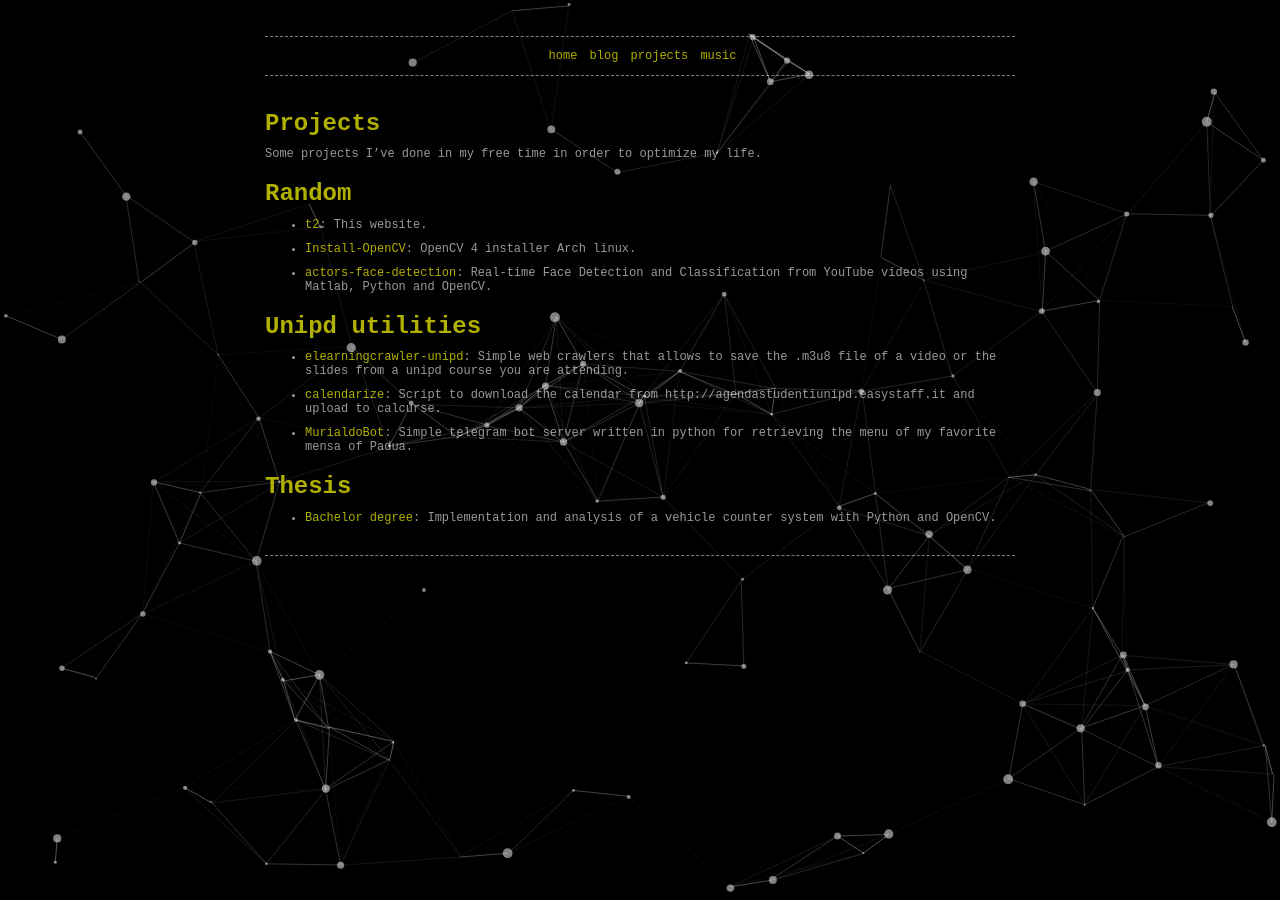
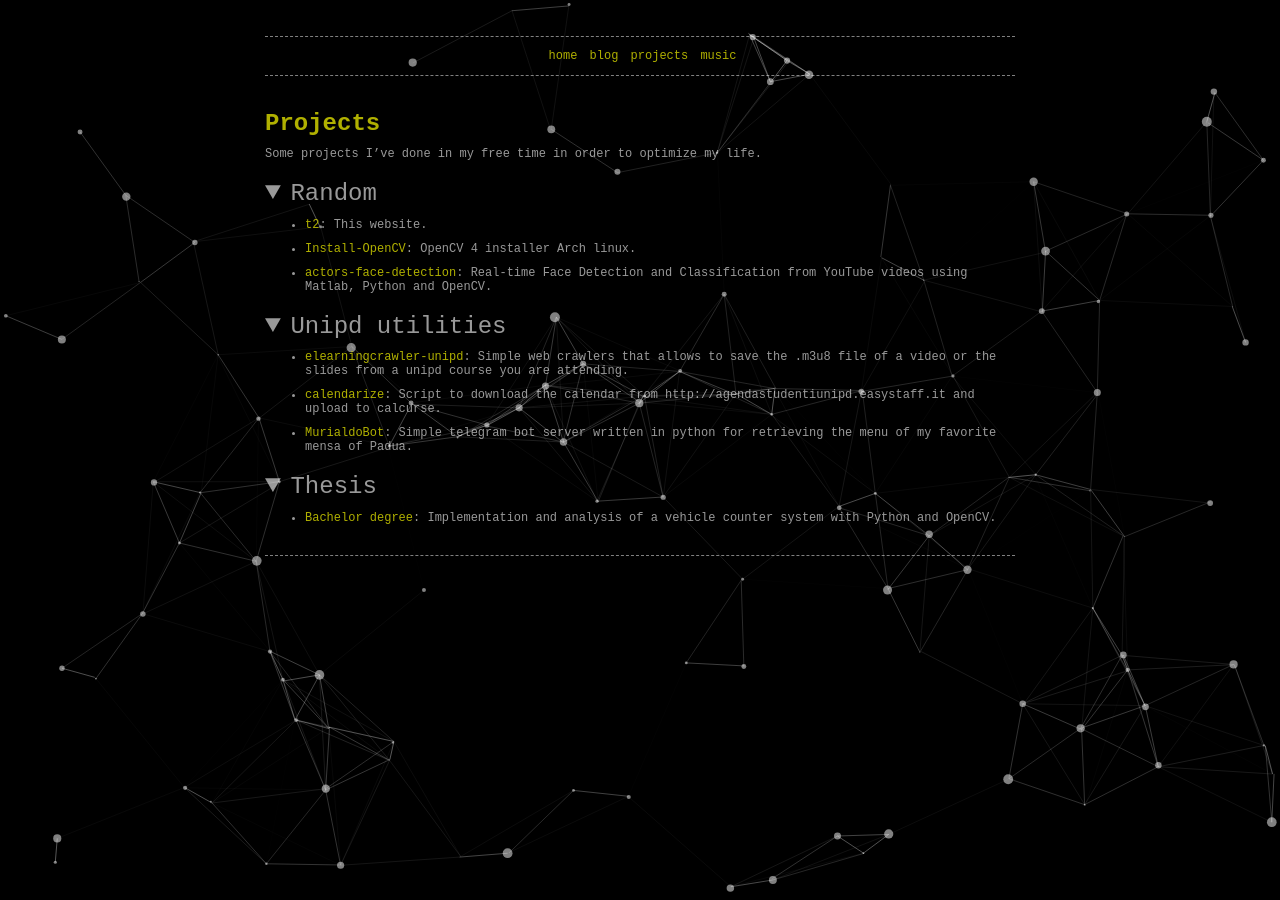
Before and after one commit to donaldssh/donaldssh.github.io, a Jekyll site: the page built from projects.md, in a window 1280 px wide. Built offline with Jekyll 4.4.1, drawn with Linux system fonts in a browser that asks for light colours; our own code applies the rules of GitHub Pages for plain Markdown files.

Commit message:
Collapsible projects

```diff
--- a/projects.md
+++ b/projects.md
@@ -6,7 +6,7 @@ permalink: /projects/
 
 Some projects I've done in my free time in order to optimize my life.
 
-# Random
+<!--# Random
 * [t2](https://github.com/donaldssh/t2){:target="_blank"}: This website.
 
 * [Install-OpenCV](https://github.com/donaldssh/Install-OpenCV){:target="_blank"}: OpenCV 4 installer Arch linux.
@@ -24,4 +24,32 @@ Some projects I've done in my free time in order to optimize my life.
 
 # Thesis
 
+* [Bachelor degree](https://amslaurea.unibo.it/18966/){:target="_blank"}: Implementation and analysis of a vehicle counter system with Python and OpenCV.-->
+
+
+{::options parse_block_html="true" /}
+<details open>
+<summary markdown="span" style="cursor: pointer;display: list-item" class="h3">Random</summary>
+* [t2](https://github.com/donaldssh/t2){:target="_blank"}: This website.
+
+* [Install-OpenCV](https://github.com/donaldssh/Install-OpenCV){:target="_blank"}: OpenCV 4 installer Arch linux.
+
+* [actors-face-detection](https://github.com/donaldssh/actors-face-detection){:target="_blank"}: Real-time Face Detection and Classification from YouTube videos using Matlab, Python and OpenCV.
+</details>
+
+
+<details open>
+<summary markdown="span" style="cursor: pointer;display: list-item" class="h3">Unipd utilities</summary>
+* [elearningcrawler-unipd](https://github.com/donaldssh/elearningcrawler-unipd){:target="_blank"}: Simple web crawlers that allows to save the .m3u8 file of a video or the slides from a unipd course you are attending.
+
+* [calendarize](https://github.com/donaldssh/calendarize){:target="_blank"}: Script to download the calendar from http://agendastudentiunipd.easystaff.it and upload to calcurse.
+
+* [MurialdoBot](https://github.com/donaldssh/MurialdoBot){:target="_blank"}: Simple telegram bot server written in python for retrieving the menu of my favorite mensa of Padua.
+</details>
+
+
+<details open>
+<summary markdown="span" style="cursor: pointer;display: list-item" class="h3">Thesis</summary>
 * [Bachelor degree](https://amslaurea.unibo.it/18966/){:target="_blank"}: Implementation and analysis of a vehicle counter system with Python and OpenCV.
+</details>
+{::options parse_block_html="false" /}
```
